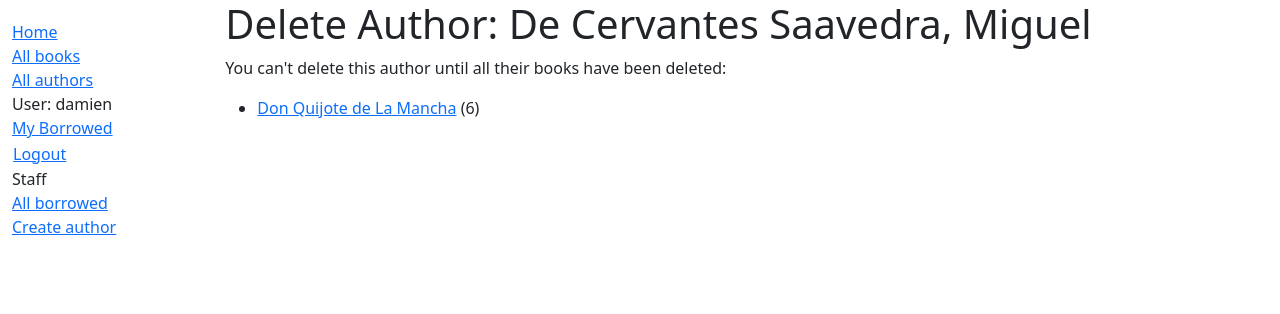
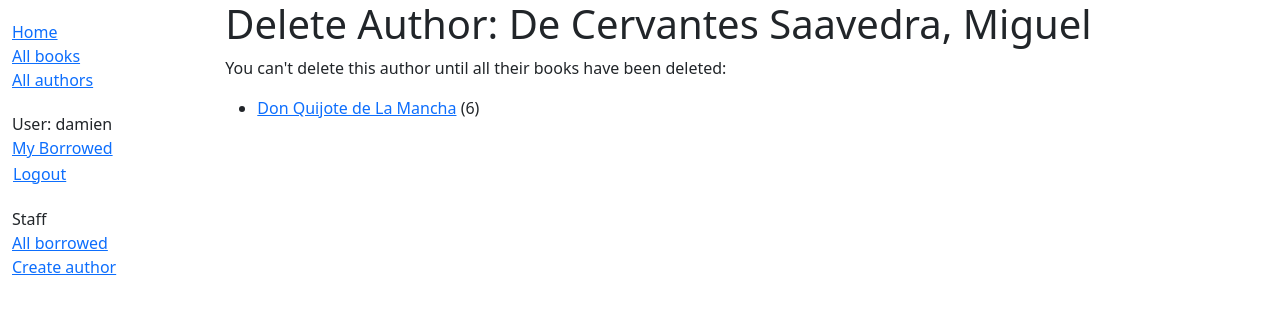
Before and after one commit to Damian-MG/LocalLibrary, a Django app: page /catalog/author/1/delete/ in a window 1280 px wide. Shown: the top 314 px of the page. Run offline with Django 5.2, Linux system fonts and the light colour scheme; a user stored in the database is signed in; data comes from the database, SQL or seed files in the repository; both versions use the stored data as it was after the commit.

Commit message:
separate sidebar

```diff
--- a/LocalLibrary/catalog/templates/base_generic.html
+++ b/LocalLibrary/catalog/templates/base_generic.html
@@ -14,6 +14,7 @@
     {% load static %}
     <link rel="stylesheet" href="{% static 'css/styles.css' %}" />
   </head>
+
   <body>
     <div class="container-fluid">
       <div class="row">
@@ -23,6 +24,8 @@
               <li><a href="{% url 'index' %}">Home</a></li>
               <li><a href="{% url 'books' %}">All books</a></li>
               <li><a href="{% url 'authors' %}">All authors</a></li>
+            </ul>
+            <ul class="sidebar-nav">
               {% if user.is_authenticated %}
                 <li>User: {{ user.get_username }}</li>
                 <li><a href="{% url 'my-borrowed' %}">My Borrowed</a></li>
@@ -36,11 +39,13 @@
                 <li><a href="{% url 'login' %}?next={{ request.path }}">Login</a></li>
               {% endif %}
               {% if perms.catalog.can_mark_returned %}
+              <ul class="sidebar-nav">
               <li>Staff</li>
               <li><a href="{% url 'all-borrowed' %}">All borrowed</a></li>
               {% endif %}
               {% if perms.catalog.add_author %}
               <li><a href="{% url 'author-create' %}">Create author</a></li>
+              </ul>
               {% endif %}
             </ul>
 
```
Also changed, not shown: LocalLibrary/db.sqlite3.
